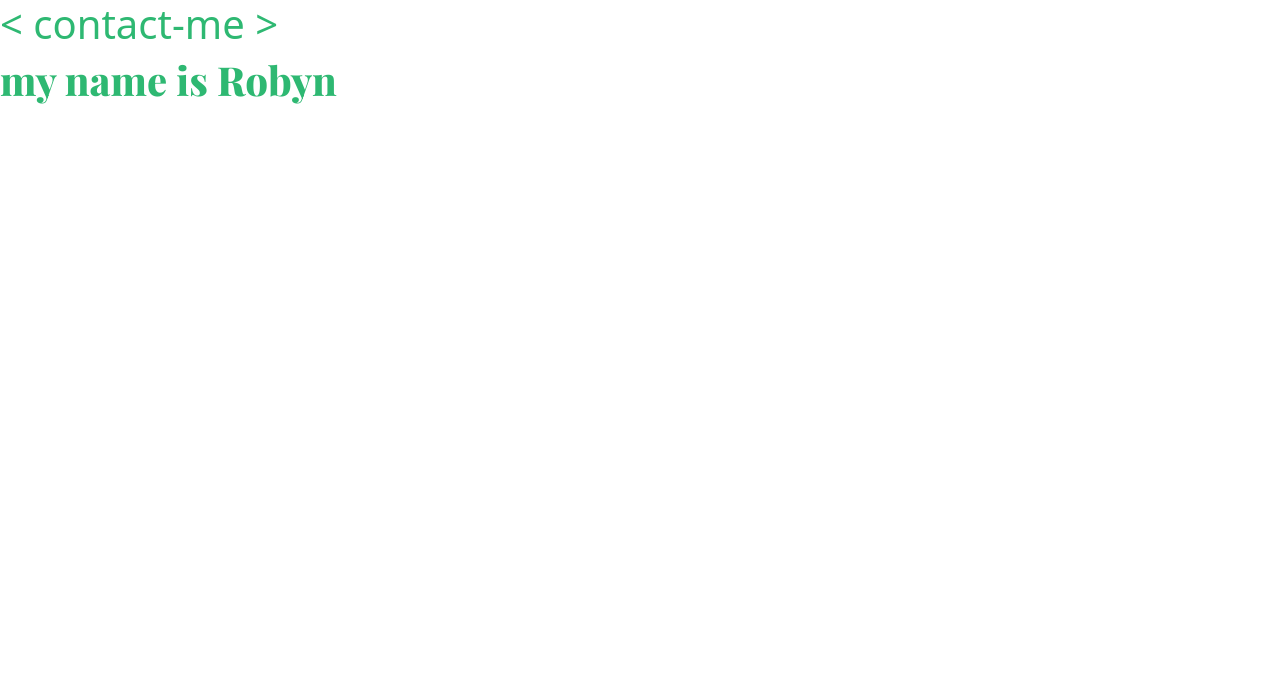
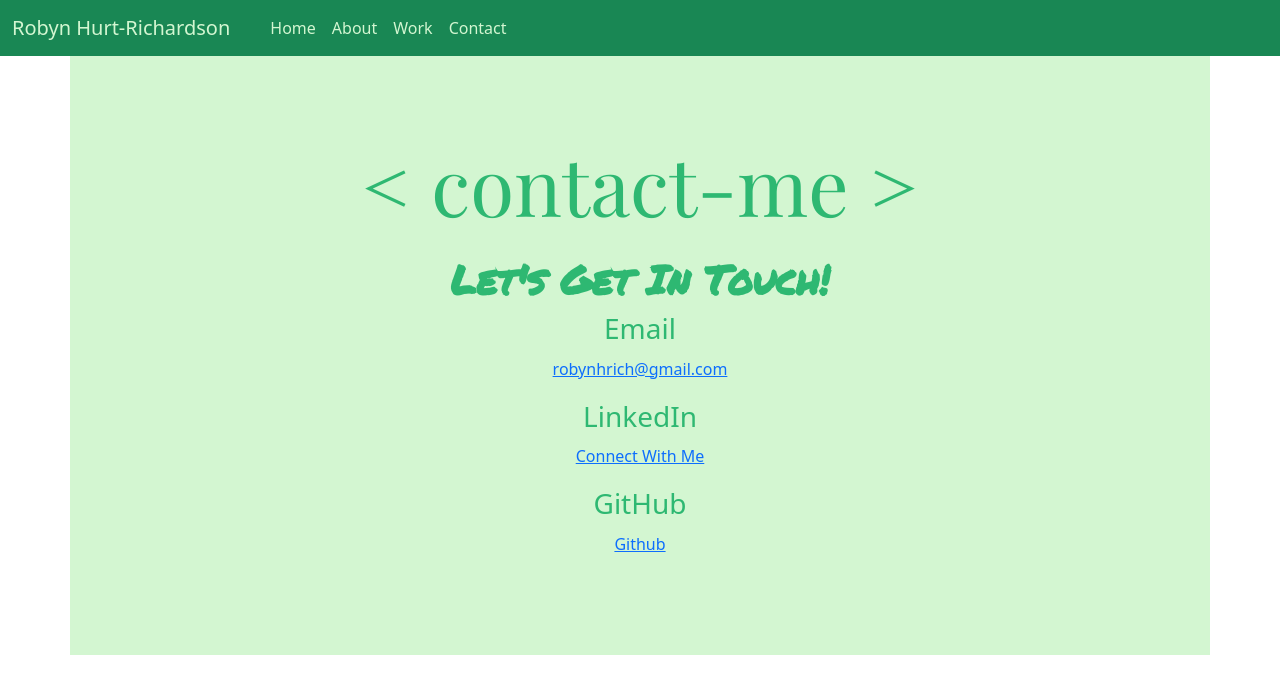
Before and after one commit to robynhrich/Dev-Portfolio, a plain HTML site: page contact.html in a window 1280 px wide. Drawn offline with nearby package versions, Linux system fonts and the light colour scheme; a web font is replaced by a local one.

Commit message:
created contact page content

```diff
--- a/contact.html
+++ b/contact.html
@@ -20,9 +20,50 @@
     />
     <link rel="stylesheet" href="styles/portfolio.css" />
   </head>
-  <body>
-    <h1>< contact-me ></h1>
-    <h2>my name is Robyn</h2>
+  <body><header>
+      <nav class="navbar navbar-expand-lg bg-success">
+        <div class="container-fluid">
+          <a class="navbar-brand" href="/">Robyn Hurt-Richardson</a>
+          <button
+            class="navbar-toggler"
+            type="button"
+            data-bs-toggle="collapse"
+            data-bs-target="#navbarNavAltMarkup"
+            aria-controls="navbarNavAltMarkup"
+            aria-expanded="false"
+            aria-label="Toggle navigation"
+          >
+            <span class="navbar-toggler-icon"></span>
+          </button>
+          <div class="collapse navbar-collapse" id="navbarNavAltMarkup">
+            <div class="navbar-nav">
+              <a class="nav-link active" aria-current="page" href="/"></a>
+              <a class="nav-link" href="/">Home</a>
+              <a class="nav-link" href="/about.html">About</a>
+              <a class="nav-link" href="/work.html">Work</a>
+              <a class="nav-link" href="/contact.html">Contact</a>
+            </div>
+          </div>
+        </div>
+      </nav>
+    </header>
+    <div class="content-container container">
+      <div class="content">
+        <h1 class="mb-4">< contact-me ></h1>
+    <h2>Let's Get In Touch!</h2>
+    <h3>Email
+    </h3>
+    <p>
+      <a href="mailto:robynhrich@gmail.com">robynhrich@gmail.com</a>
+      </p>
+    <h3>LinkedIn</h3>
+    <p>
+      <a href="https://www.linkedin.com/in/robyn-h-richardson-5039a7252/" targer="_blank">Connect With Me</a>
+    </p>
+    <h3>GitHub</h3>
+    <p>
+      <a href="https://github.com/robynhrich" target="_blank">Github</a>
+    </p>
     <script src="src/portfolio.js"></script>
     <script
       src="https://cdn.jsdelivr.net/npm/bootstrap@5.3.2/dist/js/bootstrap.bundle.min.js"
```
